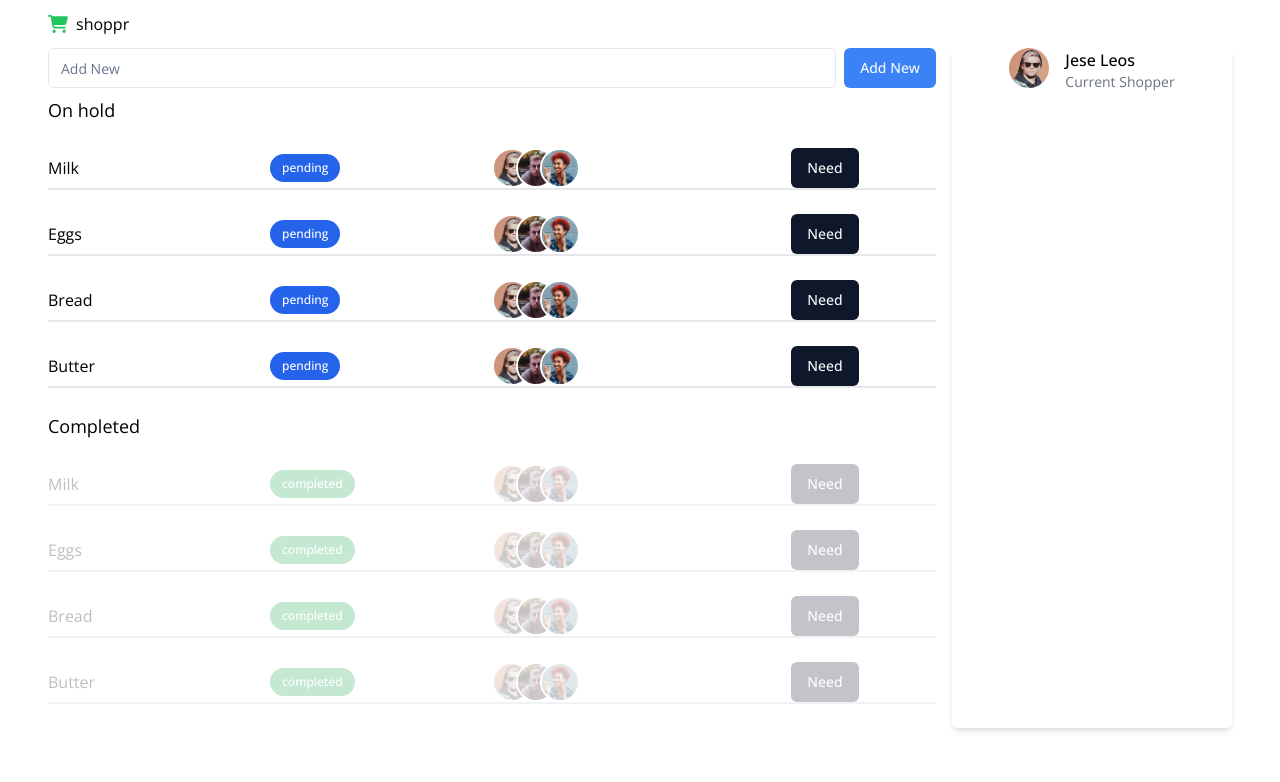
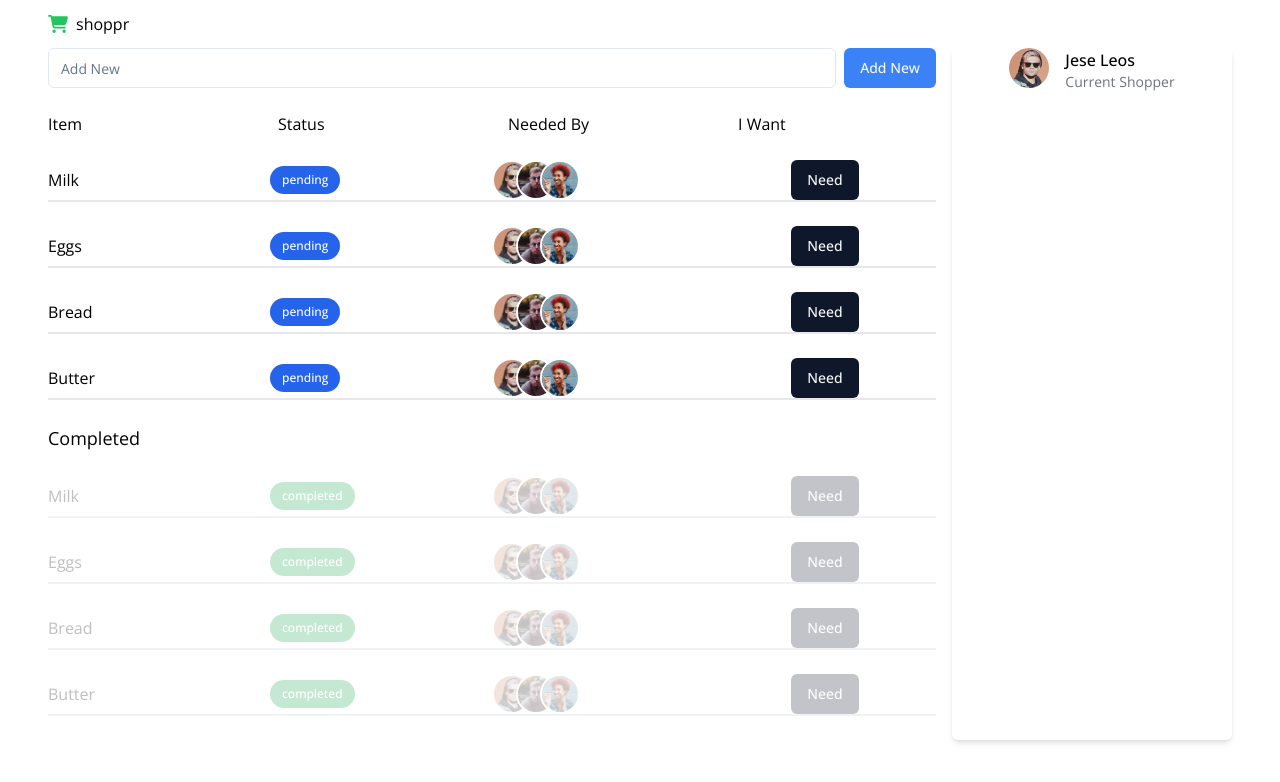
Before and after one commit to techmatlock/shoppr, a React (Vite) app in the folder client/: page / in a window 1280 px wide. Shown: the top 782 px of the page. Built offline with nearby package versions, Linux system fonts and the light colour scheme; no server answers.

Commit message:
Modified shopping list JSX

```diff
--- a/client/src/components/add-new-form.tsx
+++ b/client/src/components/add-new-form.tsx
@@ -2,7 +2,7 @@ export function AddNewForm() {
   return (
     <form>
       <div className="flex w-full items-center space-x-2">
-        <input type="text" className="flex h-10 w-full rounded-md border border-slate-200 bg-white px-3 py-2 text-sm ring-offset-white file:border-0 file:bg-transparent file:text-sm file:font-medium placeholder:text-slate-500 focus-visible:outline-none focus-visible:ring-2 focus-visible:ring-slate-950 focus-visible:ring-offset-2 disabled:cursor-not-allowed disabled:opacity-50 dark:border-slate-800 dark:bg-slate-950 dark:ring-offset-slate-950 dark:placeholder:text-slate-400 dark:focus-visible:ring-slate-300" placeholder="Add New" required />
+        <input type="text" className="flex h-10 w-full rounded-md border border-slate-200 bg-white px-3 py-2 text-sm ring-offset-white file:border-0 file:bg-transparent file:text-sm file:font-medium placeholder:text-slate-500 focus-visible:outline-none focus-visible:ring-2 focus-visible:ring-blue-500 focus-visible:ring-offset-2 disabled:cursor-not-allowed disabled:opacity-50 " placeholder="Add New" required />
         <button className="h-10 px-4 py-2 rounded-md text-sm font-medium whitespace-nowrap bg-blue-500 text-slate-50 dark:bg-slate-50 dark:text-slate-900" type="submit">
           Add New
         </button>
--- a/client/src/components/shopping-list.tsx
+++ b/client/src/components/shopping-list.tsx
@@ -7,7 +7,12 @@ type Props = {
 export function ShoppingList({ isMobile }: Props) {
   return (
     <>
-      <h1 className="mt-2 text-lg">On hold</h1>
+      <div className="grid grid-cols-1 grid-flow-col md:grid-cols-4 items-center gap-8 my-6">
+        <p>Item</p>
+        <p>Status</p>
+        <p>Needed By</p>
+        <p>I Want</p>
+      </div>
       <ul>
         {shoppingList.map((item) => (
           <li key={item.shoppingItemId} className="grid grid-cols-1 grid-flow-col md:grid-cols-4 items-center my-6 border-b-2">
```
